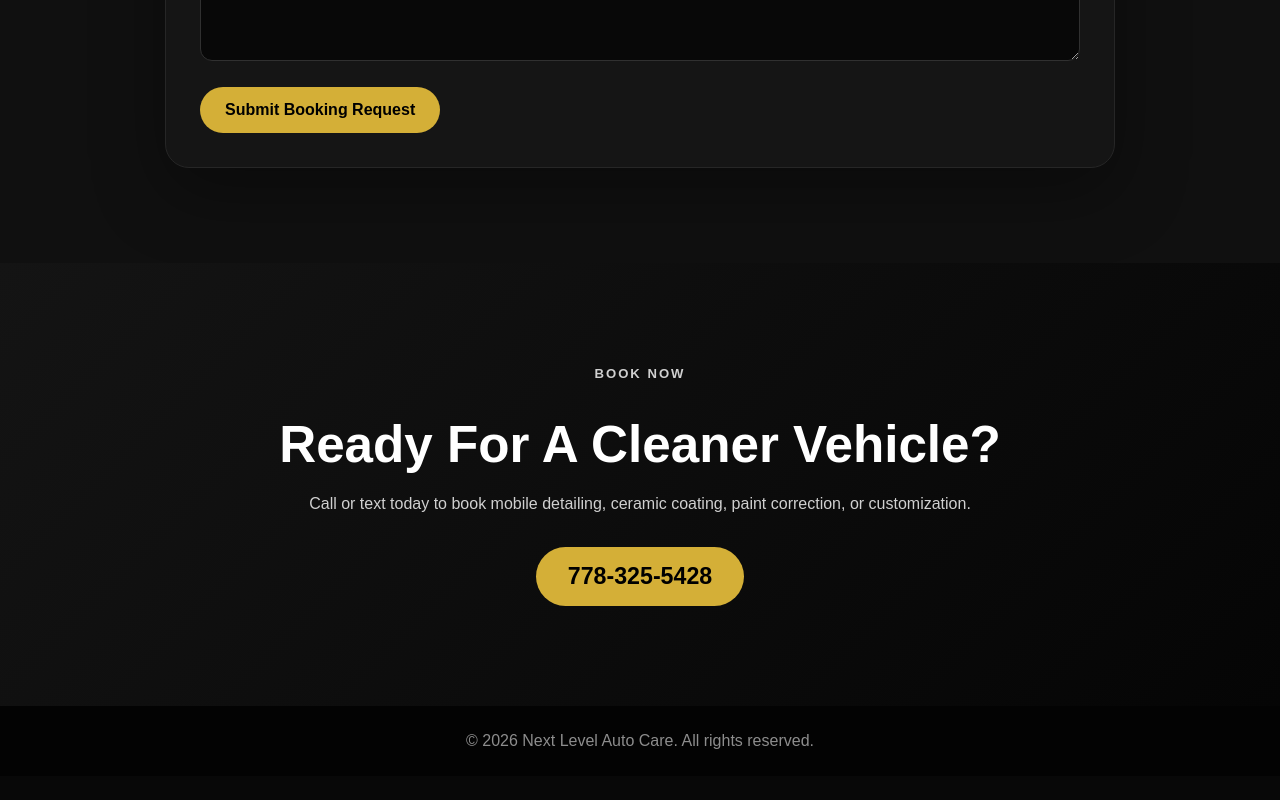
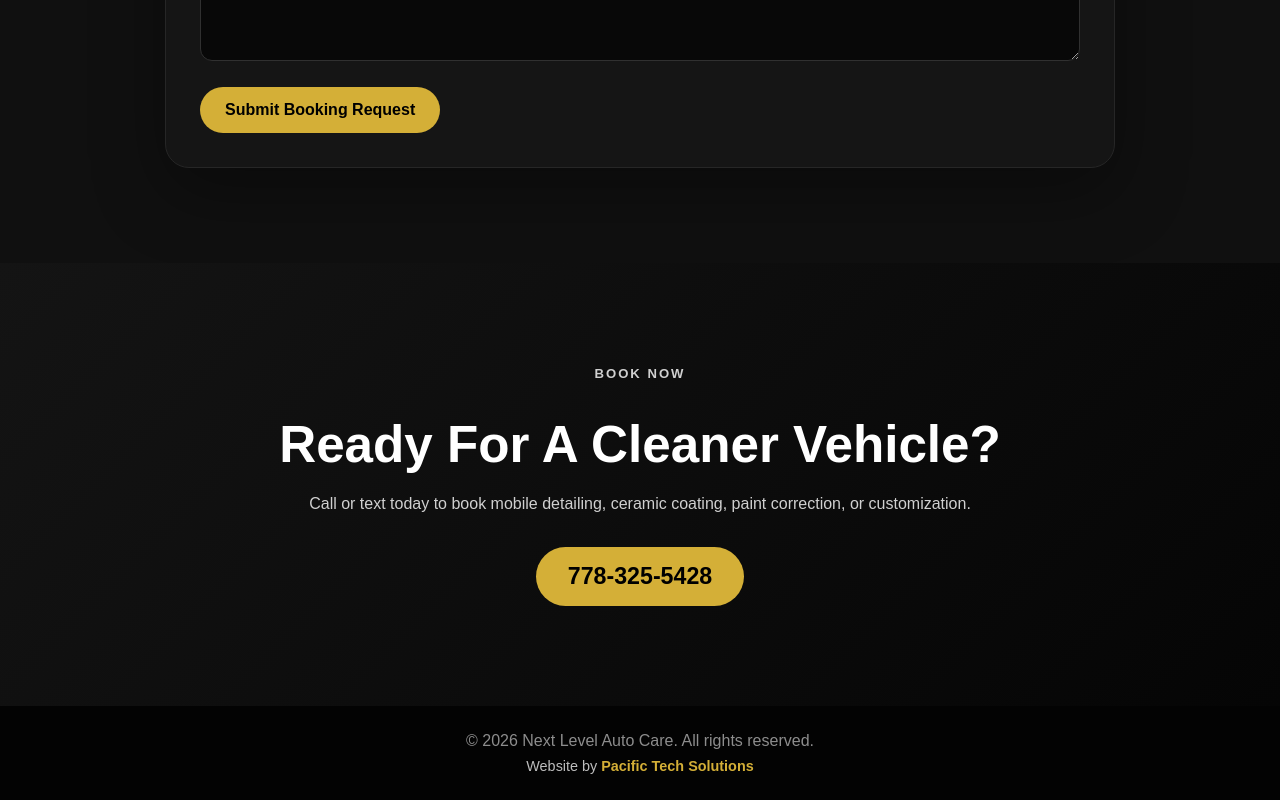
Before and after one commit to sharnpreetsidhu/next-level-auto-care, a React (Vite) app: page / in a window 1280 px wide. Shown: the part 5775-6575 px from the top of the page. Before the commit the page ends 6551 px from the top, so only its background shows below. Built offline with nearby package versions, Linux system fonts and the light colour scheme.

Commit message:
Add footer credit and fix styling

```diff
--- a/src/App.css
+++ b/src/App.css
@@ -622,12 +622,18 @@ footer {
 
 .slider-input {
   position: absolute;
-  inset: 0;
-  width: 100%;
-  height: 100%;
+  left: 18px;
+  right: 18px;
+  bottom: 0;
+  width: calc(100% - 36px);
+  height: 58px;
   opacity: 0;
   cursor: ew-resize;
   z-index: 20;
+}
+
+.before-after-slider {
+  touch-action: pan-y;
 }
 
 .reveal {
@@ -767,6 +773,10 @@ footer {
 
 /* Mobile */
 @media (max-width: 900px) {
+    .hero,
+  .hero-overlay {
+    min-height: 100svh;
+  }
   .navbar {
     padding: 14px 5%;
   }
@@ -829,6 +839,14 @@ footer {
     font-size: 1.2rem;
     padding: 15px 24px;
   }
+
+    .slider-input {
+    left: 14px;
+    right: 14px;
+    width: calc(100% - 28px);
+    height: 60px;
+  }
+
     .before-after-card {
     max-width: 100%;
     padding: 10px;
@@ -906,8 +924,21 @@ footer {
 
 .primary:hover::after {
   left: 120%;
+}
 
-    .booking-section {
+.made-by {
+  margin-top: 8px;
+  font-size: 0.9rem;
+  color: #bdbdbd;
+}
+
+.made-by span {
+  color: #d4af37;
+  font-weight: 800;
+}
+
+@media (max-width: 900px) {
+  .booking-section {
     padding: 75px 5%;
   }
 
@@ -920,5 +951,4 @@ footer {
     grid-template-columns: 1fr;
     gap: 0;
   }
-
 }
--- a/src/App.jsx
+++ b/src/App.jsx
@@ -70,9 +70,17 @@ function Navbar() {
 function Hero() {
   return (
     <section className="hero">
-      <video className="hero-video" autoPlay muted loop playsInline>
-        <source src="/videos/hero-video.mp4" type="video/mp4" />
-      </video>
+      <video
+  className="hero-video"
+  autoPlay
+  muted
+  loop
+  playsInline
+  preload="auto"
+  onCanPlay={(event) => event.currentTarget.play().catch(() => {})}
+>
+  <source src="/videos/hero-video.mp4" type="video/mp4" />
+</video>
 
       <div className="hero-overlay">
         <div className="hero-content">
@@ -576,6 +584,9 @@ function Footer() {
   return (
     <footer>
       <p>© 2026 Next Level Auto Care. All rights reserved.</p>
+      <p className="made-by">
+        Website by <span>Pacific Tech Solutions</span>
+      </p>
     </footer>
   );
 }
```
